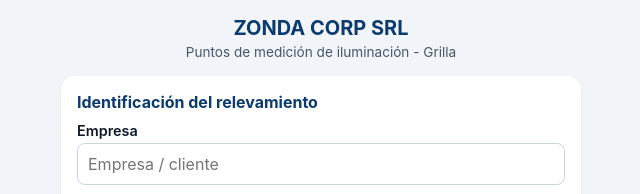
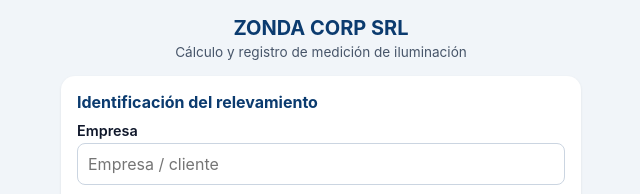
Before and after one commit to ZondaCorp/iluminacion, a plain HTML site: page index.html in a window 1280 px wide. Shown: the top 194 px of the page, 319-959 px from the left. Drawn offline with Linux system fonts and the light colour scheme.

Commit message:
Update index.html

```diff
--- a/index.html
+++ b/index.html
@@ -113,7 +113,7 @@
 <div class="wrap">
   <header>
     <h1>ZONDA CORP SRL</h1>
-    <p>Puntos de medición de iluminación - Grilla</p>
+    <p>Cálculo y registro de medición de iluminación</p>
   </header>
 
   <div class="card" id="identCard">
```
